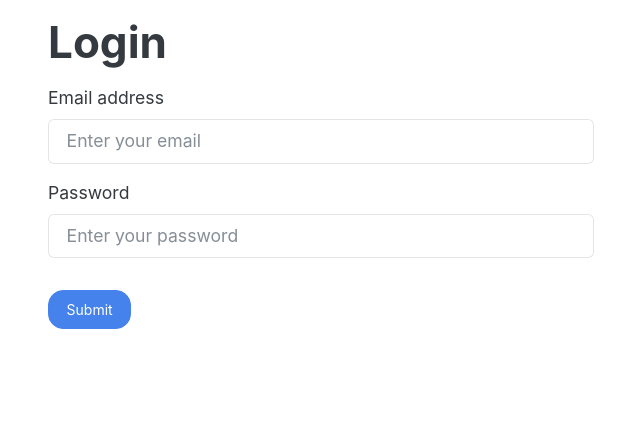
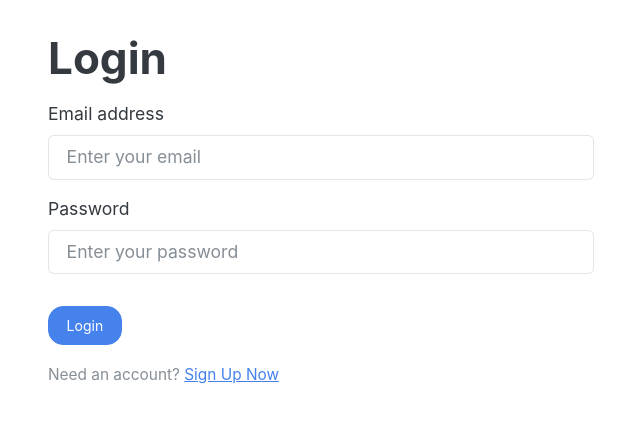
Before and after one commit to jaydenkeh/WealthSmart, a React (Vite) app in the folder client/: page /login in a window 1280 px wide. Shown: the top 422 px of the page, without its empty margins (319-959 px from the left). Built offline with nearby package versions, Linux system fonts and the light colour scheme.

Commit message:
setup LoginPage

```diff
--- a/client/src/pages/LoginPage.tsx
+++ b/client/src/pages/LoginPage.tsx
@@ -1,27 +1,100 @@
-import React from "react";
+import { useState, useEffect, SyntheticEvent } from "react";
+import { Link } from "react-router-dom";
 import Button from "react-bootstrap/Button";
 import Form from "react-bootstrap/Form";
 import FormContainer from "../components/FormContainer";
+import axios, { AxiosError } from "axios";
+
+const LOGIN_URL = ""; // insert backend API url here
 
 const LoginPage = () => {
+  const [email, setEmail] = useState("");
+  const [password, setPwd] = useState("");
+  const [errMsg, setErrMsg] = useState("");
+  const [success, setSuccess] = useState(false);
+
+  useEffect(() => {
+    setErrMsg("");
+  }, [email, password]);
+
+  const handleSubmit = async (e: SyntheticEvent) => {
+    e.preventDefault();
+    try {
+      const response = await axios.post(
+        LOGIN_URL,
+        JSON.stringify({ email, password }),
+        {
+          headers: { "Content-Type": "application/json" },
+        }
+      );
+      console.log(JSON.stringify(response?.data));
+      setEmail("");
+      setPwd("");
+      setSuccess(true);
+    } catch (err: any) {
+      if (typeof err === "object" && "response" in err) {
+        const axiosError = err as AxiosError;
+        if (axiosError?.response?.status === 400) {
+          setErrMsg("Missing Email or Password");
+        } else if (axiosError?.response?.status === 401) {
+          setErrMsg("Unauthorized");
+        }
+      } else {
+        setErrMsg("No Server Response");
+      }
+    }
+  };
+
   return (
+    <>
+      {success ? (
+        <section>
+          <h1>You are logged in!</h1>
+          <br />
+          <p>
+            <a href="#">Go to Home</a>
+          </p>
+        </section>
+      ) : (
+        <section>
+          <p className={errMsg ? "errmsg" : "offscreen"} aria-live="assertive">
+            {errMsg}
+          </p>
           <FormContainer>
             <h1>Login</h1>
-      <Form>
+            <Form onSubmit={handleSubmit}>
               <Form.Group className="my-3" controlId="email">
                 <Form.Label>Email address</Form.Label>
-          <Form.Control type="email" placeholder="Enter your email" />
+                <Form.Control
+                  type="email"
+                  placeholder="Enter your email"
+                  onChange={(e) => setEmail(e.target.value)}
+                  value={email}
+                  required
+                />
               </Form.Group>
 
               <Form.Group className="my-3" controlId="password">
                 <Form.Label>Password</Form.Label>
-          <Form.Control type="password" placeholder="Enter your password" />
+                <Form.Control
+                  type="password"
+                  placeholder="Enter your password"
+                  onChange={(e) => setPwd(e.target.value)}
+                  value={password}
+                  required
+                />
               </Form.Group>
               <Button className="my-3" variant="primary" type="submit">
-          Submit
+                Login
               </Button>
             </Form>
+            <Form.Text muted>
+              Need an account? <Link to="/signup">Sign Up Now</Link>
+            </Form.Text>
           </FormContainer>
+        </section>
+      )}
+    </>
   );
 };
 
--- a/client/src/pages/SignupPage.tsx
+++ b/client/src/pages/SignupPage.tsx
@@ -1,4 +1,4 @@
-import { useRef, useState, useEffect, SyntheticEvent } from "react";
+import { useState, useEffect, SyntheticEvent } from "react";
 import { Link } from "react-router-dom";
 import Button from "react-bootstrap/Button";
 import Form from "react-bootstrap/Form";
```
Lines whose indentation alone changed are shown as unchanged.
